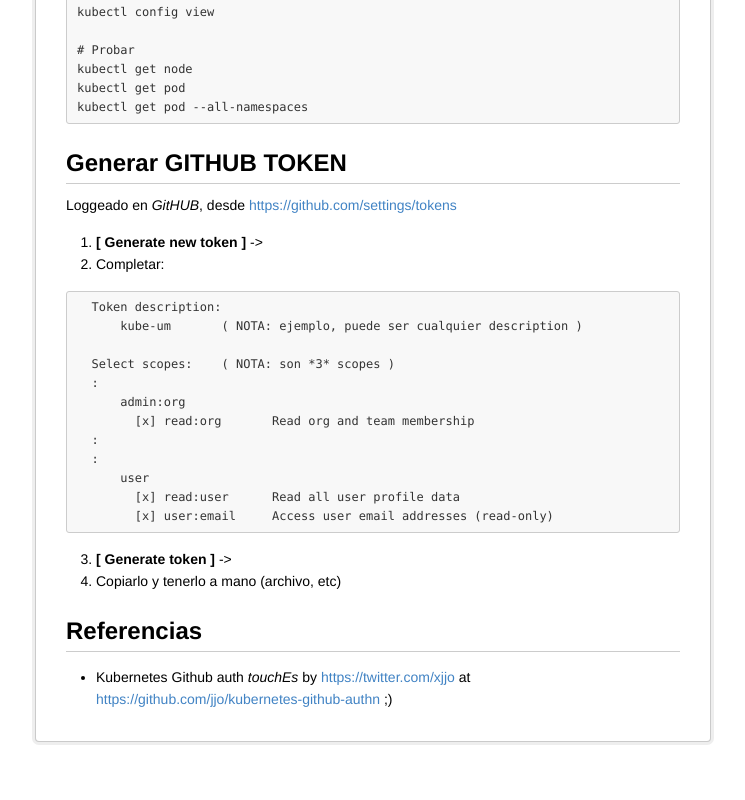
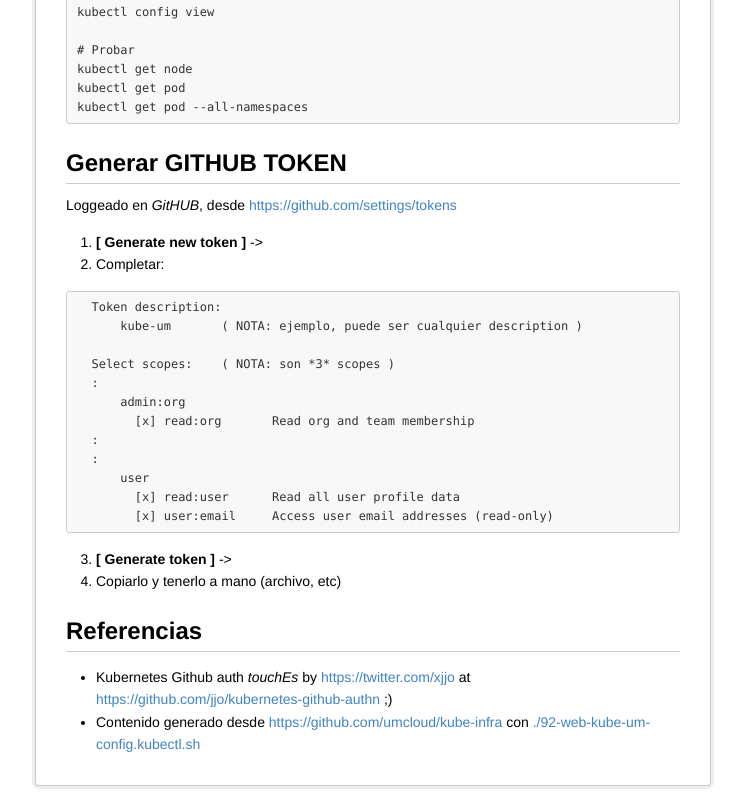
Before and after one commit to umcloud/kube-infra, a plain HTML site: page manifests/assets/index.html in a window 1280 px wide. Shown: the part 590-1390 px from the top of the page, without its empty margins (267-1012 px from the left). Before the commit the page ends 1346 px from the top, so only its background shows below. Drawn offline with Linux system fonts and the light colour scheme.

Commit message:
[jjo] update index.md

```diff
--- a/manifests/assets/index.html
+++ b/manifests/assets/index.html
@@ -68,6 +68,7 @@ kubectl get pod --all-namespaces</code></pre>
 <h2 id="referencias">Referencias</h2>
 <ul>
 <li>Kubernetes Github auth <em>touchEs</em> by <a href="https://twitter.com/xjjo" class="uri">https://twitter.com/xjjo</a> at <a href="https://github.com/jjo/kubernetes-github-authn" class="uri">https://github.com/jjo/kubernetes-github-authn</a> ;)</li>
+<li>Contenido generado desde <a href="https://github.com/umcloud/kube-infra" class="uri">https://github.com/umcloud/kube-infra</a> con <a href="https://github.com/umcloud/kube-infra/blob/master/92-web-kube-um-config.kubectl.sh">./92-web-kube-um-config.kubectl.sh</a></li>
 </ul>
 </body>
 </html>
```
Also changed, not shown: 2 other files.
